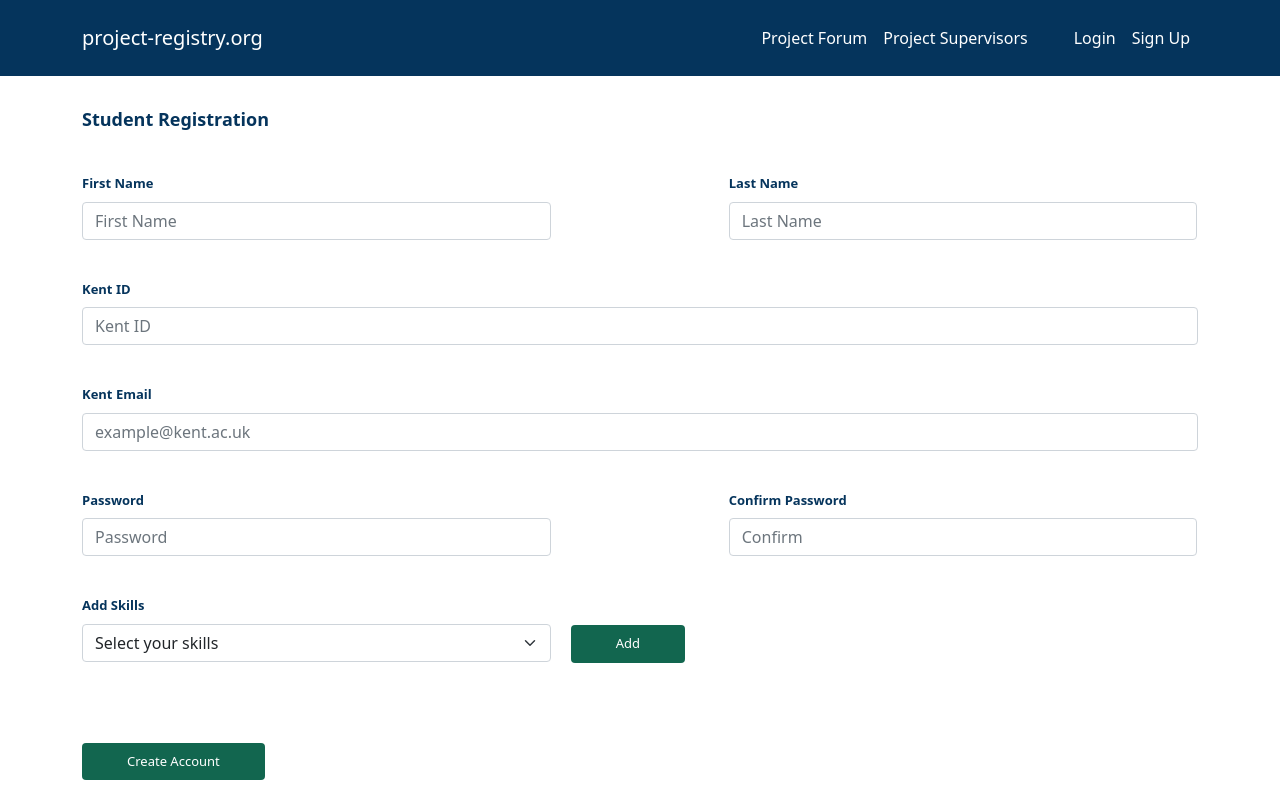
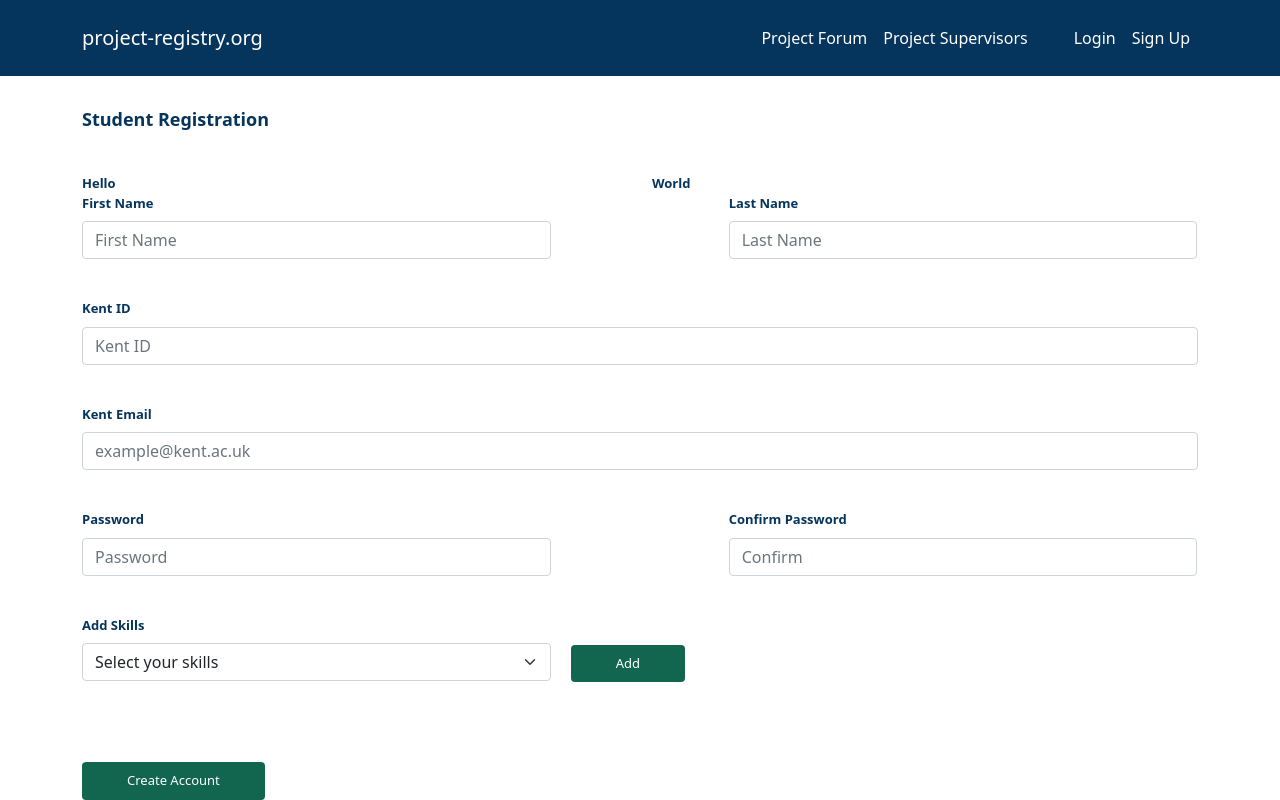
Before and after one commit to Appromode/front-end, a Next.js app: page /sign-up-form in a window 1280 px wide. Built offline with nearby package versions, Linux system fonts and the light colour scheme.

Commit message:
Added columns

```diff
--- a/components/Forms/Reg-Form/index.tsx
+++ b/components/Forms/Reg-Form/index.tsx
@@ -1,5 +1,8 @@
 import React, { FC, useState } from 'react';
 import {
+  Container,
+  Row,
+  Col,
   FormControl,
   FormSelect,
   FormGroup,
@@ -79,6 +82,14 @@ const Index1:FC = () => {
         }}
       >
         <div className={styles.textbox}>
+          <Row>
+            <Col lg={6}>
+              Hello
+            </Col>
+            <Col lg={6}>
+              World
+            </Col>
+          </Row>
           <Form>
             <div className="d-flex">
               <div className={styles.lefttext}>
```
